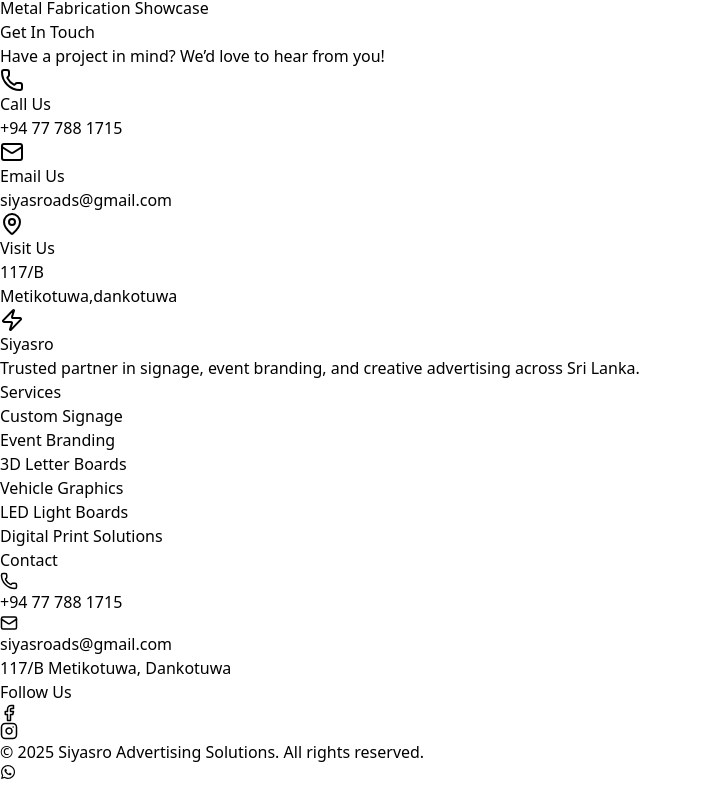
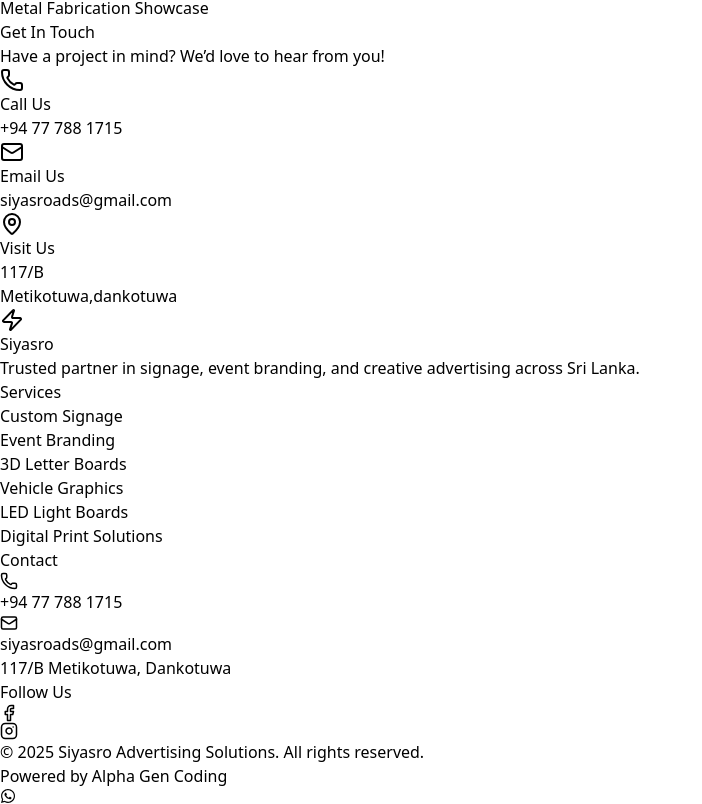
Before and after one commit to anuradhajayasekara7-design/siyasro, a React (Vite) app: page / in a window 1280 px wide. Shown: the part 6798-7602 px from the top of the page, without its empty margins (0-702 px from the left). Before the commit the page ends 7578 px from the top, so only its background shows below. Built offline with nearby package versions, Linux system fonts and the light colour scheme.

Commit message:
add alpha

```diff
--- a/src/components/Footer.jsx
+++ b/src/components/Footer.jsx
@@ -62,8 +62,21 @@
         </div>
 
         {/* Bottom */}
-        <div className="mt-10 pt-6 border-t border-gray-700 text-center text-sm text-gray-500">
-          &copy; {new Date().getFullYear()} Siyasro Advertising Solutions. All rights reserved.
+        <div className="mt-10 pt-6 border-t border-gray-700 text-center text-sm text-gray-500 space-y-2">
+          <p>
+            &copy; {new Date().getFullYear()} Siyasro Advertising Solutions. All rights reserved.
+          </p>
+          <p>
+            Powered by{" "}
+            <a
+              href="https://alphagencoding.com"
+              target="_blank"
+              rel="noopener noreferrer"
+              className="text-blue-400 hover:text-green-400 font-semibold"
+            >
+              Alpha Gen Coding
+            </a>
+          </p>
         </div>
       </div>
     </footer>
```
Also changed, not shown: 1 other file (tests, documents, lock files or other folders).
